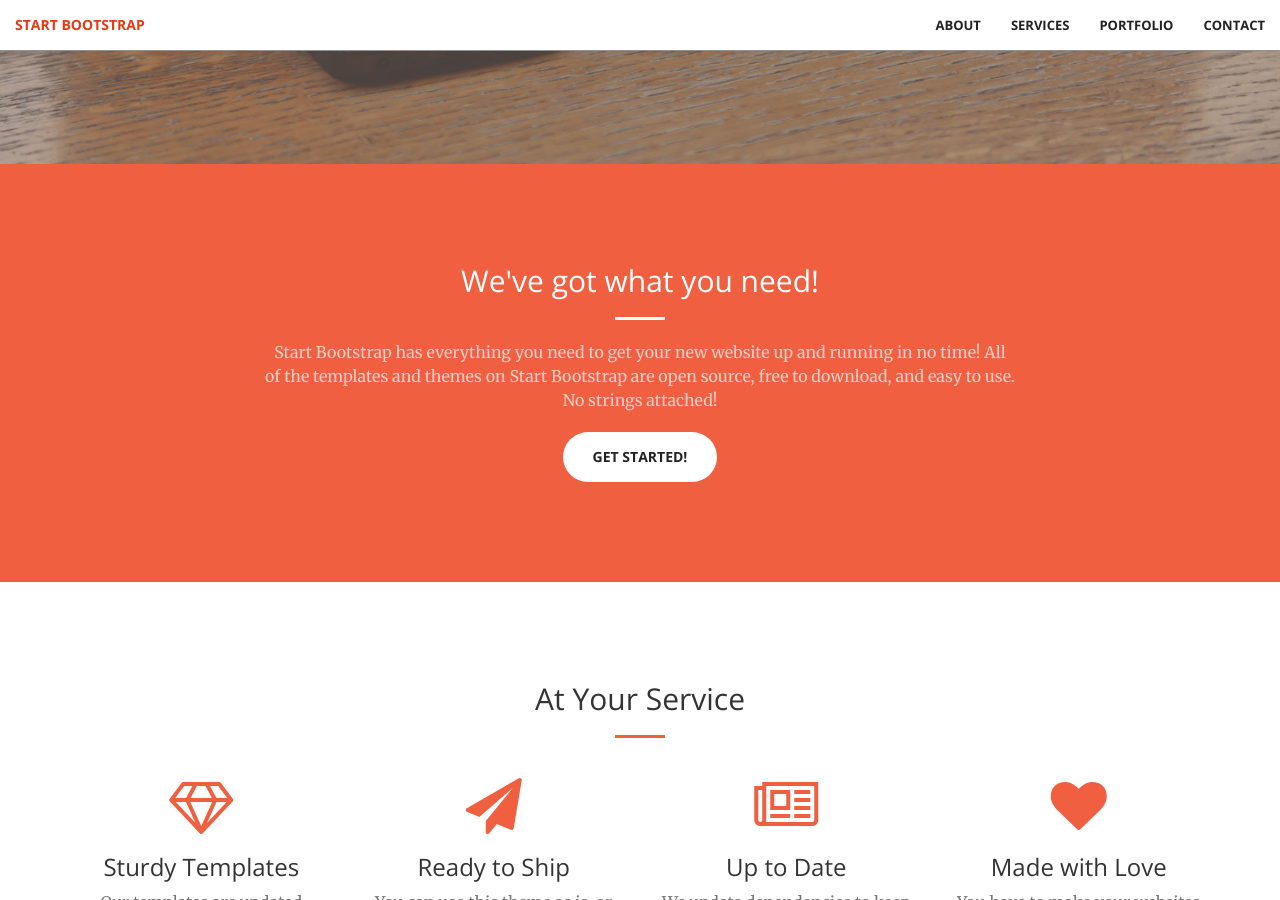
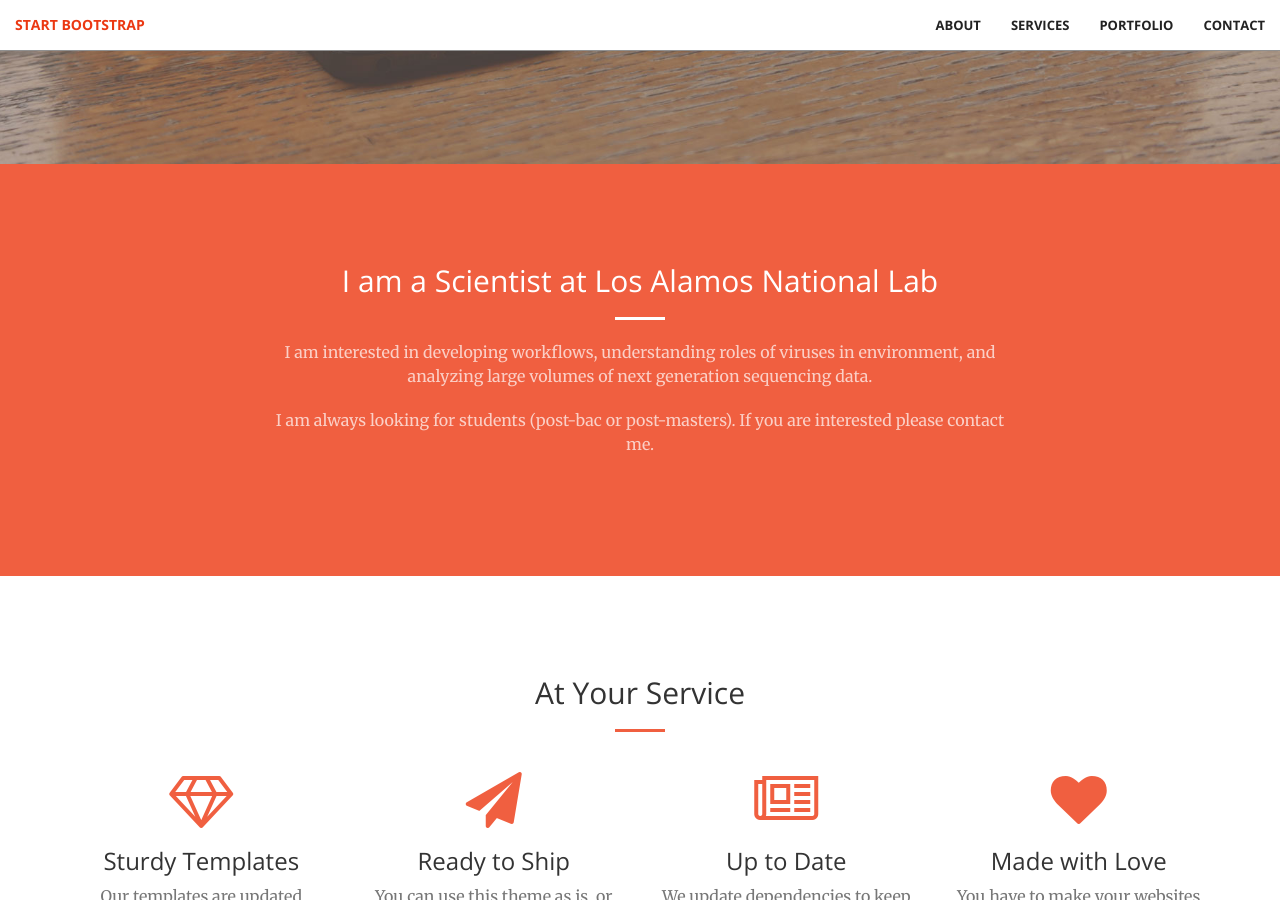
Before and after one commit to mshakya/mshakya.github.io, a Jekyll site: the page built from index.html, in a window 1280 px wide and 900 px high, scrolled down 736 px. Built offline with Jekyll 4.4.1, drawn with Linux system fonts in a browser that asks for light colours; some web fonts are replaced.

```diff
--- a/_includes/call-to-action.html
+++ b/_includes/call-to-action.html
@@ -2,10 +2,14 @@
     <div class="container">
         <div class="row">
             <div class="col-lg-8 col-lg-offset-2 text-center">
-                <h2 class="section-heading">We've got what you need!</h2>
+                <h2 class="section-heading">I am a Scientist at Los Alamos National Lab</h2>
+
                 <hr class="light">
-                <p class="text-faded">Start Bootstrap has everything you need to get your new website up and running in no time! All of the templates and themes on Start Bootstrap are open source, free to download, and easy to use. No strings attached!</p>
-                <a href="#" class="btn btn-default btn-xl">Get Started!</a>
+                <p class="text-faded">I am interested in developing workflows, understanding roles of viruses in environment, and analyzing large volumes of next generation sequencing data.</p>
+                <p class="text-faded">I am always looking for students (post-bac or post-masters). If you are interested please contact me.</p>
+                <!-- <p class="text-faded">Los Alamos, NM 87545</p> -->
+
+                <!-- <a href="#" class="btn btn-default btn-xl">Get Started!</a> -->
             </div>
         </div>
     </div>
```
Also changed, not shown: _includes/publications.html (added, +58 -0 lines).
